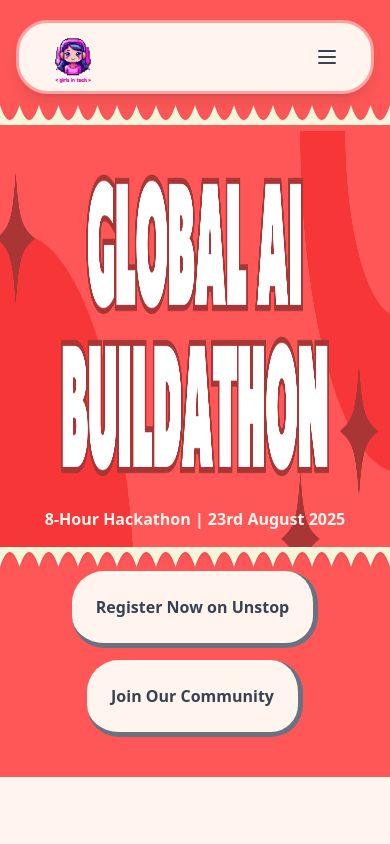
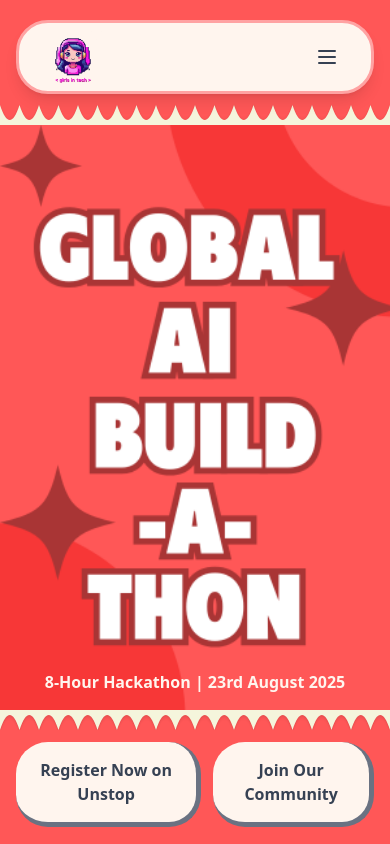
Before and after one commit to girlsintech-community/Global-AI-Buildathon, a React (Vite) app: page / in a window 390 px wide. Shown: the top 844 px of the page. Built offline with nearby package versions, Linux system fonts and the light colour scheme.

Commit message:
Added mobile banner

```diff
--- a/src/Components/Home.jsx
+++ b/src/Components/Home.jsx
@@ -188,8 +188,9 @@ const Home = () => {
         <img
           src="landingPage.png"
           alt="banner"
-          className="w-full h-[50vh] sm:h-[65vh] object-fit"
+          className="w-full hidden sm:h-[65vh] sm:inline-block object-fit"
         />
+        <img src="mobilebanner.png" alt="banner" className="sm:hidden w-full h-full"/>
         <div className="relative sm:-mt-3">
           <svg
             viewBox="0 0 1200 20"
@@ -208,9 +209,9 @@ const Home = () => {
           8-Hour Hackathon | 23rd August 2025
         </h2>
 
-        <div className="flex sm:flex flex-wrap gap-3 justify-center items-center">
-          <div className="flex justify-center items-center mt-10 sm:mt-3">
-            <div className="font-extrabold text-base sm:text-2xl md:text-3xl text-gray-700 text-center bg-[#FFF5EE] p-6 rounded-4xl sm:border-r-9 sm:border-b-9 border-gray-500  hover:border-5 hover:border-gray-700 hover:transition-all ease-in-out duration-75 border-r-5 border-b-5">
+        <div className="flex gap-3 justify-center items-center">
+          <div className="flex justify-center items-center mt-12 ml-4 sm:mt-3">
+            <div className="font-extrabold text-base sm:text-2xl md:text-3xl text-gray-700 text-center bg-[#FFF5EE] sm:p-6 p-4 rounded-4xl sm:border-r-9 sm:border-b-9 border-gray-500  hover:border-5 hover:border-gray-700 hover:transition-all ease-in-out duration-75 border-r-5 border-b-5">
               <h2 className="relative z-10">
                 <a
                   href="https://unstop.com/hackathons/global-ai-buildathon-chandigarh-group-of-colleges-landran-1531869/"
@@ -222,8 +223,8 @@ const Home = () => {
             </div>
           </div>
 
-          <div className="flex justify-center items-center sm:mt-3">
-            <div className="font-extrabold text-base sm:text-2xl md:text-3xl text-gray-700 text-center bg-[#FFF5EE] p-6 rounded-4xl sm:border-r-9 sm:border-b-9 border-gray-500  hover:border-5 hover:border-gray-700 hover:transition-all ease-in-out duration-75 border-r-5 border-b-5">
+          <div className="flex justify-center items-center mt-12 mr-4 sm:mt-3">
+            <div className="font-extrabold text-base sm:text-2xl md:text-3xl text-gray-700 text-center bg-[#FFF5EE] sm:p-6 p-4 rounded-4xl sm:border-r-9 sm:border-b-9 border-gray-500  hover:border-5 hover:border-gray-700 hover:transition-all ease-in-out duration-75 border-r-5 border-b-5">
               <h2 className="relative z-10">
                 <a
                   href="https://chat.whatsapp.com/Dhgx45koEuhBiPEURHPSYG"
```
Also changed, not shown: public/mobilebanner.png (added).
